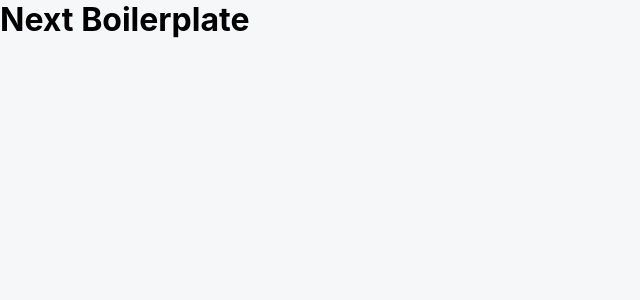
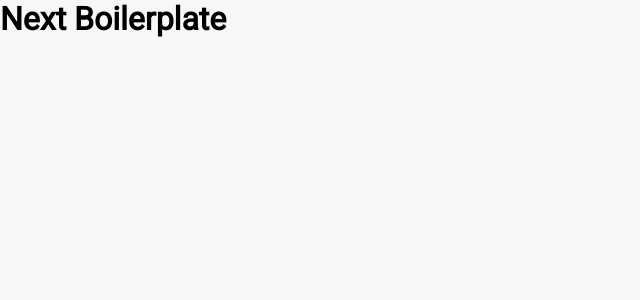
Before and after one commit to gabrielmedina/next-boilerplate, a Next.js app: page / in a window 1280 px wide. Shown: the top 300 px of the page, without its empty margins (0-640 px from the left). Built offline with nearby package versions, Linux system fonts and the light colour scheme.

Commit message:
feat: add roboto font family

```diff
--- a/src/styles/globals.scss
+++ b/src/styles/globals.scss
@@ -2,8 +2,7 @@
 body {
   padding: 0;
   margin: 0;
-  font-family: -apple-system, BlinkMacSystemFont, Segoe UI, Roboto, Oxygen,
-    Ubuntu, Cantarell, Fira Sans, Droid Sans, Helvetica Neue, sans-serif;
+  font-family: 'Roboto', sans-serif;
 }
 
 a {
```
